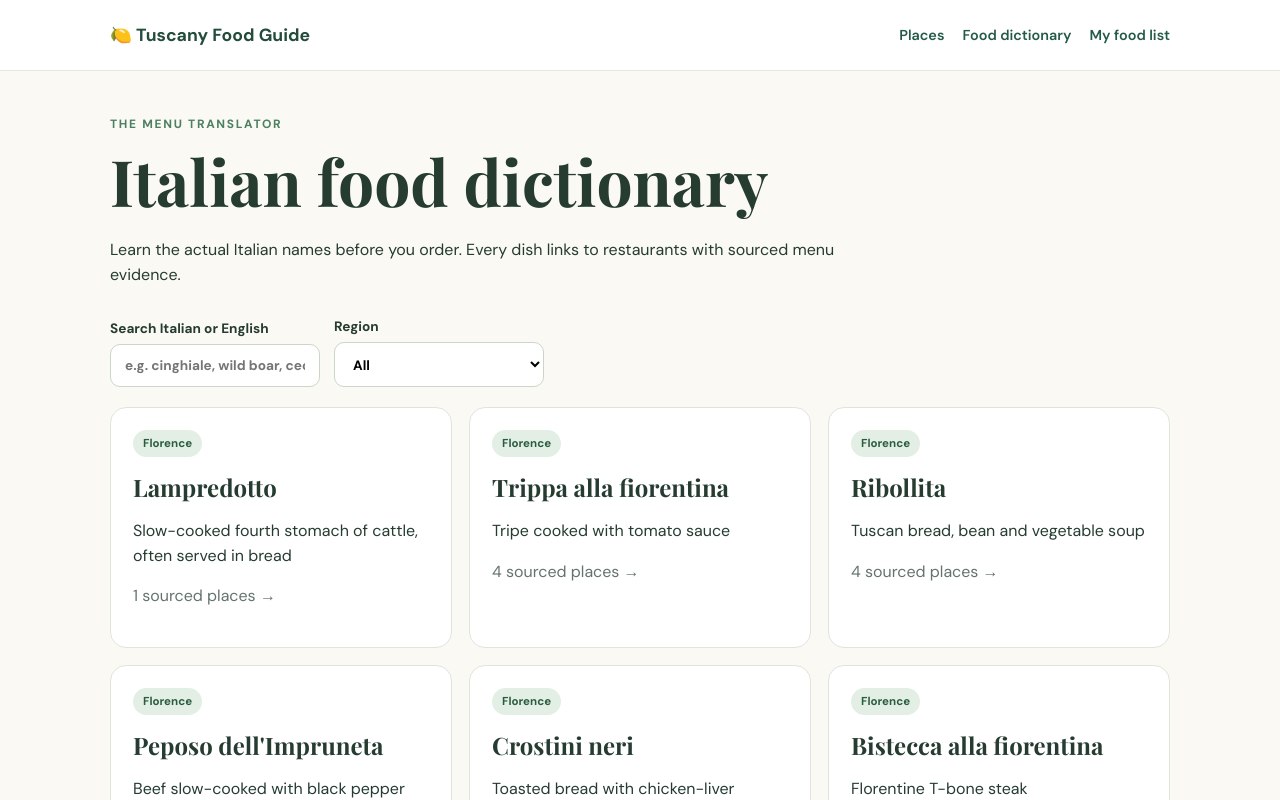
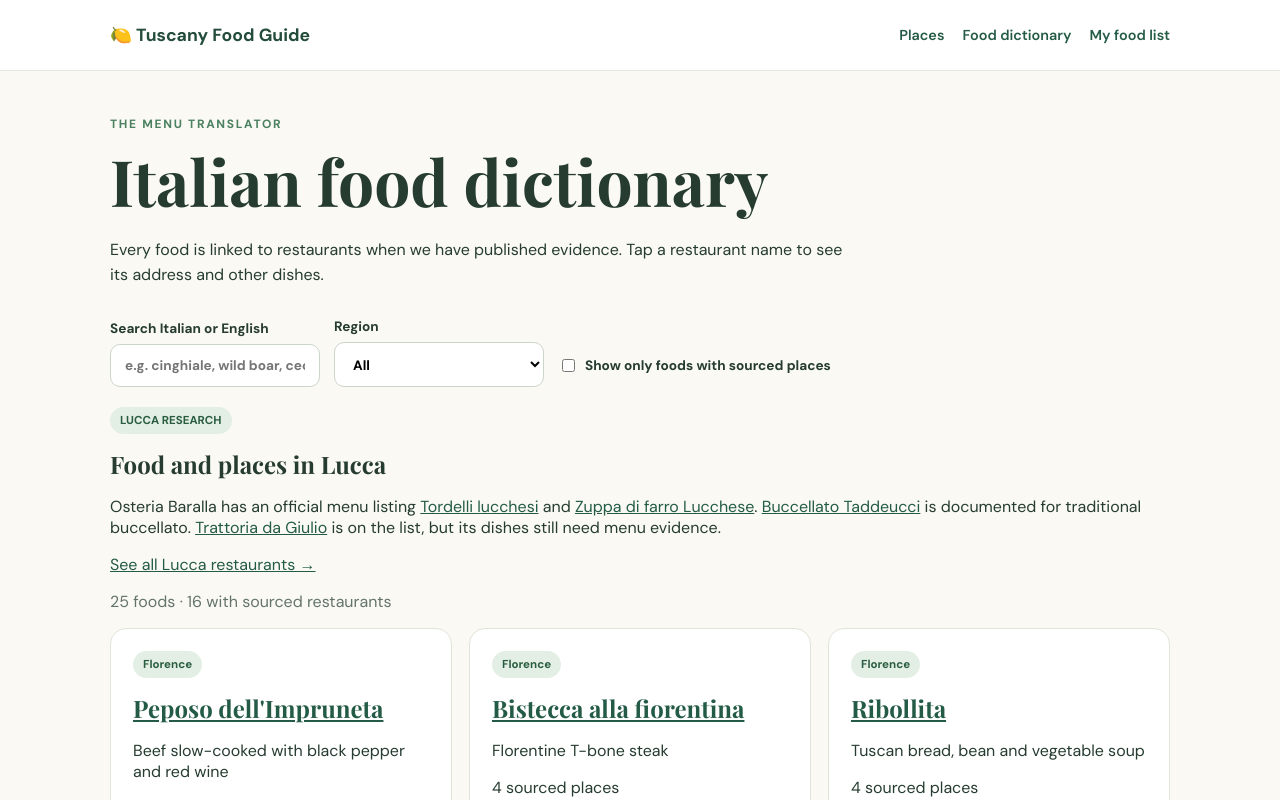
Before and after one commit to krismcfarlin/tuscany-food-guide, a SvelteKit app: page /foods in a window 1280 px wide. Shown: the top 800 px of the page. Built offline with nearby package versions, Linux system fonts and the light colour scheme.

Commit message:
fix: expose food to restaurant evidence links

```diff
--- a/src/routes/foods/+page.svelte
+++ b/src/routes/foods/+page.svelte
@@ -1,4 +1,13 @@
-<script lang="ts">import { base } from '$app/paths';import { dishes, evidence } from '$lib/data'; let query = ''; let region = 'All'; $: shown = dishes.filter(d => (region === 'All' || d.region === region) && [d.italianName,d.englishDescription,...(d.aliases || [])].join(' ').toLowerCase().includes(query.toLowerCase()));</script>
-<section class="pageintro"><p class="eyebrow">THE MENU TRANSLATOR</p><h1>Italian food dictionary</h1><p>Learn the actual Italian names before you order. Every dish links to restaurants with sourced menu evidence.</p></section>
-<div class="controls"><label>Search Italian or English<input bind:value={query} placeholder="e.g. cinghiale, wild boar, cecina"/></label><label>Region<select bind:value={region}><option>All</option>{#each [...new Set(dishes.map(d => d.region))].sort() as r}<option>{r}</option>{/each}</select></label></div>
-<div class="cards">{#each shown as dish (dish.id)}<a class="card linkcard" href="{base}/foods/{dish.id}"><span class="tag">{dish.region}</span><h2>{dish.italianName}</h2><p>{dish.englishDescription}</p><p class="muted">{new Set(evidence.filter(e => e.foodId === dish.id && e.evidenceStatus !== 'unverified').map(e => e.placeId)).size} sourced places →</p></a>{/each}</div>
+<script lang="ts">
+ import { base } from '$app/paths';
+ import { dishes, evidence, placeById } from '$lib/data';
+ let query = ''; let region = 'All'; let withPlaces = false;
+ const count = (id: string) => new Set(evidence.filter(e => e.foodId === id && e.evidenceStatus !== 'unverified').map(e => e.placeId)).size;
+ const restaurants = (id: string) => [...new Set(evidence.filter(e => e.foodId === id && e.evidenceStatus !== 'unverified').map(e => e.placeId))].map(id => placeById.get(id)).filter((p): p is NonNullable<typeof p> => !!p);
+ $: shown = dishes.filter(d => (region === 'All' || d.region === region) && (!withPlaces || count(d.id) > 0) && [d.italianName,d.englishDescription,...(d.aliases || [])].join(' ').toLowerCase().includes(query.toLowerCase())).sort((a,b) => count(b.id)-count(a.id) || a.italianName.localeCompare(b.italianName));
+</script>
+<section class="pageintro"><p class="eyebrow">THE MENU TRANSLATOR</p><h1>Italian food dictionary</h1><p>Every food is linked to restaurants when we have published evidence. Tap a restaurant name to see its address and other dishes.</p></section>
+<div class="controls"><label>Search Italian or English<input bind:value={query} placeholder="e.g. cinghiale, wild boar, cecina"/></label><label>Region<select bind:value={region}><option>All</option>{#each [...new Set(dishes.map(d => d.region))].sort() as r}<option>{r}</option>{/each}</select></label><label class="check"><input type="checkbox" bind:checked={withPlaces}/> Show only foods with sourced places</label></div>
+{#if region === 'Lucca' || region === 'All'}<section class="research-highlight"><span class="tag">LUCCA RESEARCH</span><h2>Food and places in Lucca</h2><p>Osteria Baralla has an official menu listing <a href="{base}/foods/tordelli-lucchesi">Tordelli lucchesi</a> and <a href="{base}/foods/minestra-di-farro">Zuppa di farro Lucchese</a>. <a href="{base}/places/lucca-taddeucci">Buccellato Taddeucci</a> is documented for traditional buccellato. <a href="{base}/places/lucca-da-giulio">Trattoria da Giulio</a> is on the list, but its dishes still need menu evidence.</p><a href="{base}/?city=Lucca" class="prominent-link">See all Lucca restaurants →</a></section>{/if}
+<p class="muted">{shown.length} foods · {shown.filter(d => count(d.id) > 0).length} with sourced restaurants</p>
+<div class="cards">{#each shown as dish (dish.id)}<article class="card foodcard"><span class="tag">{dish.region}</span><h2><a href="{base}/foods/{dish.id}">{dish.italianName}</a></h2><p>{dish.englishDescription}</p>{#if count(dish.id) > 0}<p class="sourcecount">{count(dish.id)} sourced place{count(dish.id) === 1 ? '' : 's'}</p><ul class="restaurant-links">{#each restaurants(dish.id).slice(0,4) as place}<li><a href="{base}/places/{place.id}">{place.name}</a> <small>· {place.city}</small></li>{/each}</ul>{:else}<p class="needs-research">Where to eat: still researching</p>{/if}<a href="{base}/foods/{dish.id}" class="prominent-link">Dish details →</a></article>{/each}</div>
```
